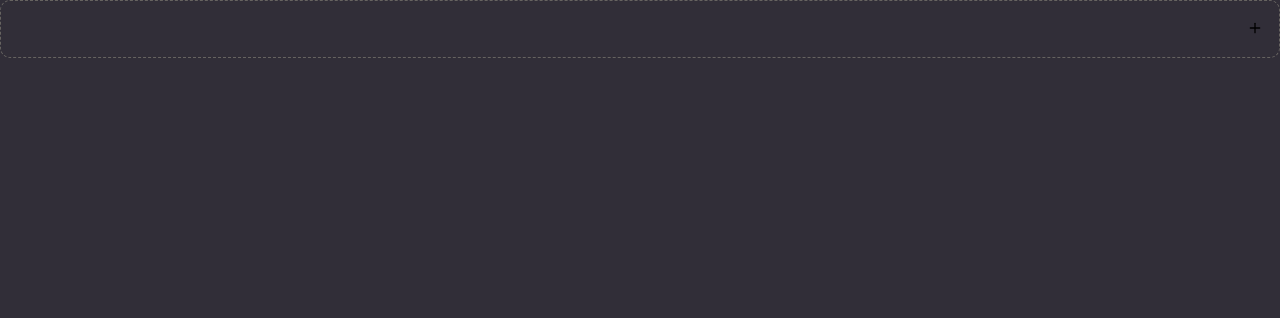
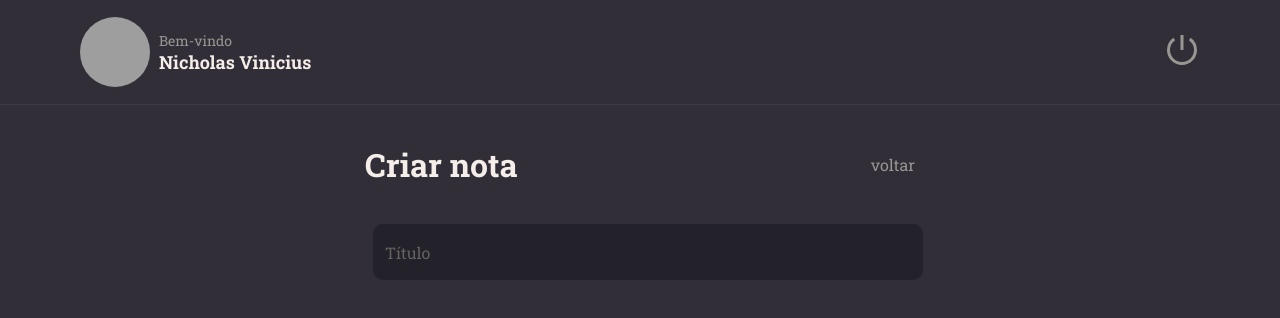
Before and after one commit to Nicholasvp/rocketnotes, a React (Vite) app: page / in a window 1280 px wide. Shown: the top 318 px of the page. Built offline with nearby package versions, Linux system fonts and the light colour scheme; grey boxes are pictures that could not be loaded.

Commit message:
page New

```diff
--- a/src/pages/New/index.jsx
+++ b/src/pages/New/index.jsx
@@ -1,9 +1,26 @@
+import { Container, Form } from './styles'
+
 import { NoteItem} from '../../components/NoteItem'
+import { Header} from '../../components/Header'
+import { ButtonText} from '../../components/ButtonText'
+import { Input} from '../../components/Input'
 
 export function New() {
     return (
-        <NoteItem
-        isNew={true}
-        />
+        <Container>
+            <Header />
+            <main>
+                <Form>
+                    <header>
+                    <h1>Criar nota</h1>
+                    <ButtonText title="voltar"/>
+                    </header>
+
+                    <Input
+                    placeholder="Título"
+                    />
+                </Form>
+            </main>
+        </Container>
     )
 }
--- a/src/pages/New/styles.js
+++ b/src/pages/New/styles.js
@@ -0,0 +1,33 @@
+import styled from "styled-components";
+
+export const Container = styled.div`
+    width: 100%;
+    height: 100vh;
+
+    display: grid;
+    grid-template-rows: 105px auto;
+    grid-template-areas:
+    "header"
+    "content"
+    ;
+
+    > main {
+        grid-area: content;
+        overflow-y: auto;
+    }
+
+`
+
+export const Form = styled.form`
+    max-width: 550px;
+
+    margin: 38px auto;
+
+    > header {
+        display: flex;
+        justify-content: space-between;
+        align-items: center;
+        margin-bottom: 38px;
+    }
+
+`
```
